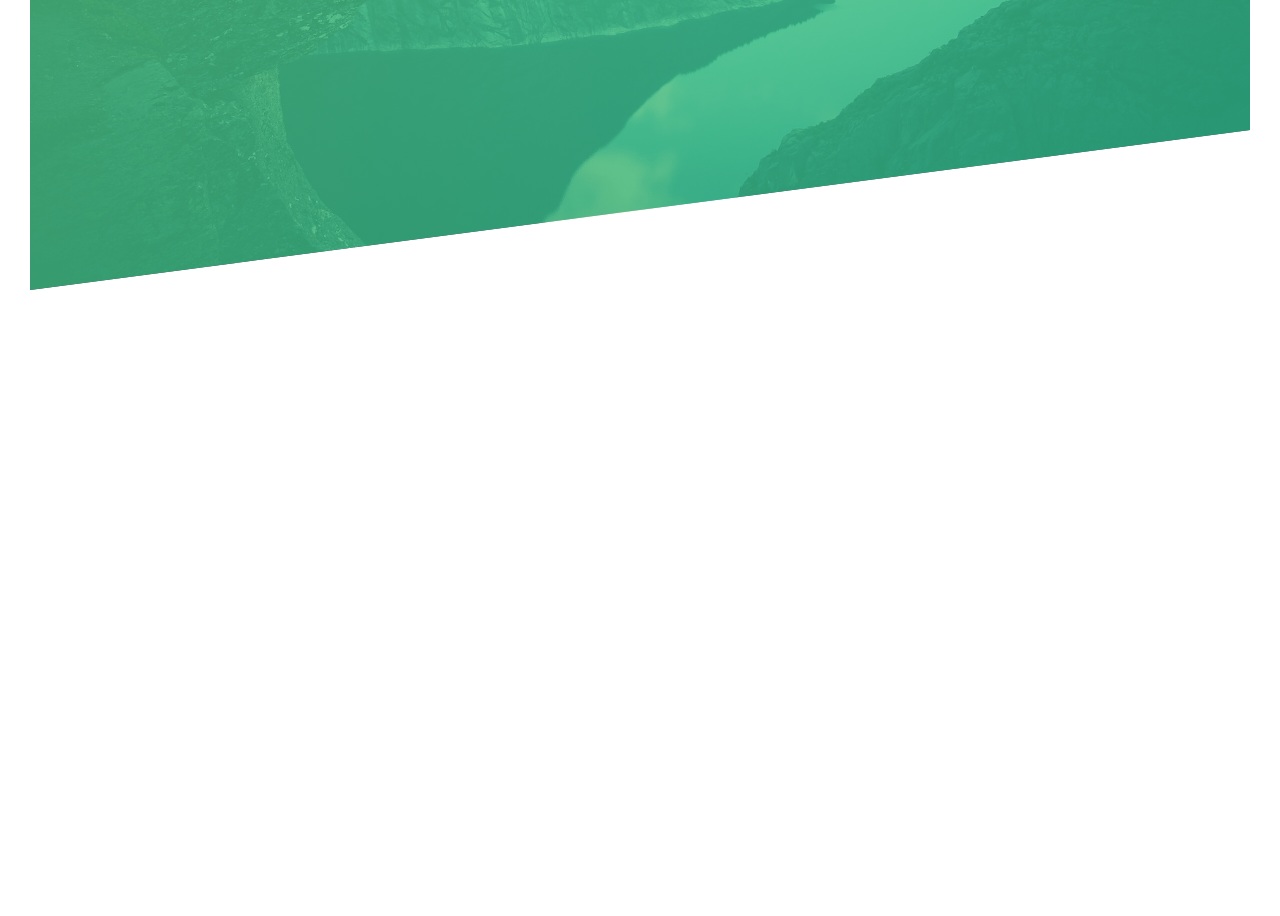
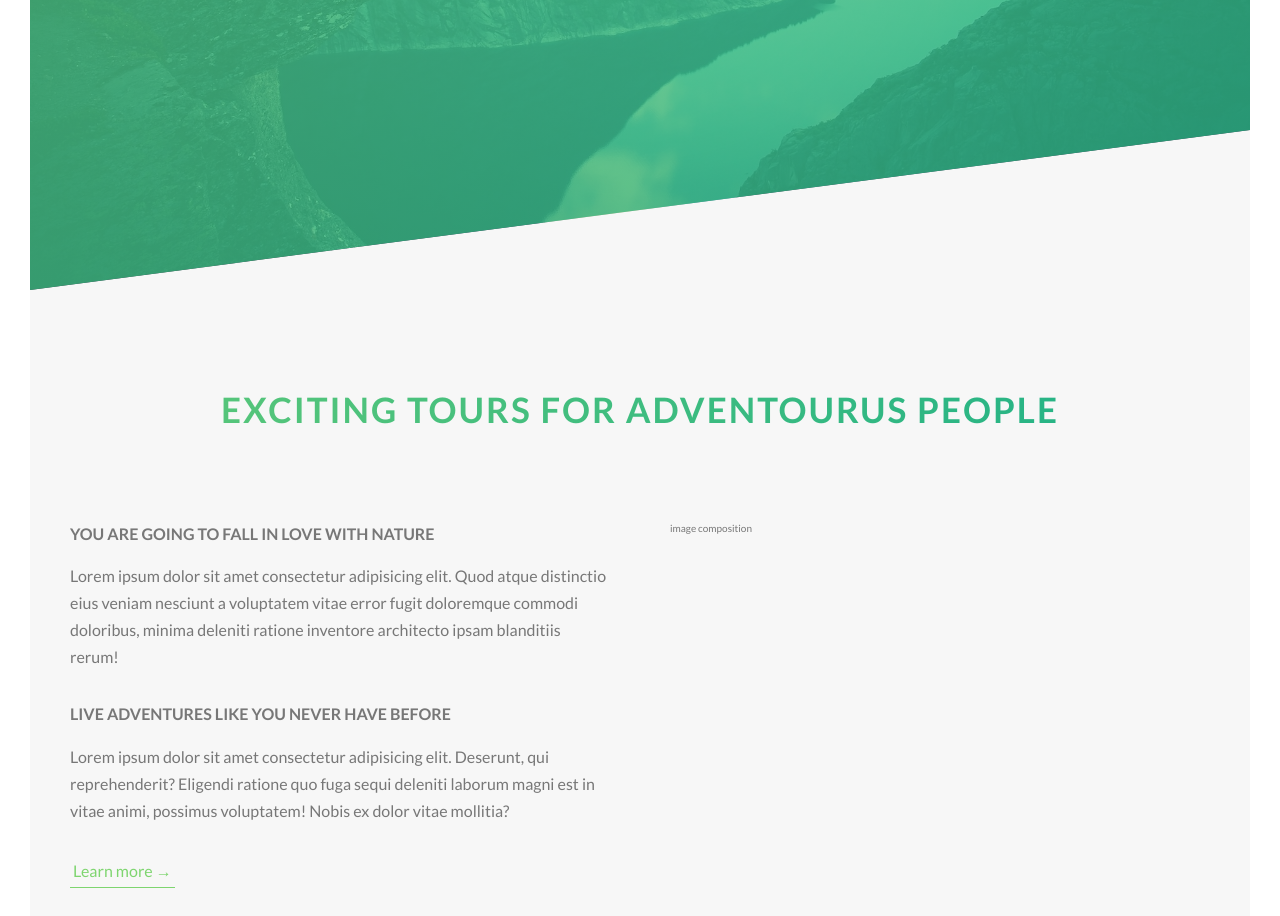
Before and after one commit to DavidNeiOs/natours, a React (Create React App) app: page / in a window 1280 px wide. Shown: the part 500-1416 px from the top of the page. Before the commit the page ends 820 px from the top, so only its background shows below. Built offline with nearby package versions, Linux system fonts and the light colour scheme.

Commit message:
text in about section

```diff
--- a/src/App.js
+++ b/src/App.js
@@ -23,6 +23,44 @@
           </a>
         </div>
       </header>
+
+      <main>
+        <section className="section-about">
+          <div className="u-center-text u-margin-bottom-big">
+            <h2 className="heading-secondary">
+              Exciting tours for adventourus people
+            </h2>
+          </div>
+
+          <div className="row">
+            <div className="col-1-of-2">
+              <h3 className="heading-tertiary u-margin-bottom-small">
+                You are going to fall in love with nature
+              </h3>
+              <p className="paragraph">
+                Lorem ipsum dolor sit amet consectetur adipisicing elit. Quod
+                atque distinctio eius veniam nesciunt a voluptatem vitae error
+                fugit doloremque commodi doloribus, minima deleniti ratione
+                inventore architecto ipsam blanditiis rerum!
+              </p>
+              <h3 className="heading-tertiary u-margin-bottom-small">
+                Live adventures like you never have before
+              </h3>
+              <p className="paragraph">
+                Lorem ipsum dolor sit amet consectetur adipisicing elit.
+                Deserunt, qui reprehenderit? Eligendi ratione quo fuga sequi
+                deleniti laborum magni est in vitae animi, possimus voluptatem!
+                Nobis ex dolor vitae mollitia?
+              </p>
+
+              <a href="#" className="btn-text">
+                Learn more &rarr;
+              </a>
+            </div>
+            <div className="col-1-of-2">image composition</div>
+          </div>
+        </section>
+      </main>
     </div>
   );
 }
--- a/src/sass/abstract/_variables.scss
+++ b/src/sass/abstract/_variables.scss
@@ -7,7 +7,12 @@
 $color-white: #fff;
 $color-black: #000;
 
+$color-grey-light-1: #f7f7f7;
+
 // GRID
 $grid-width: 114rem;
 $gutter-vertical: 8rem;
 $gutter-horizontal: 6rem;
+
+// FONT
+$default-font-size: 1.6rem;
--- a/src/sass/base/_typography.scss
+++ b/src/sass/base/_typography.scss
@@ -35,3 +35,34 @@
     animation: moveInRight 1s ease-out;
   }
 }
+
+.heading-secondary {
+  font-size: 3.5rem;
+  text-transform: uppercase;
+  font-weight: 700;
+  background-image: linear-gradient(to right, $color-primary-light, $color-primary-dark);
+  display: inline-block;
+  background-clip: text;
+  color: transparent;
+  letter-spacing: 2px;
+  transition: all .2s;
+
+  &:hover {
+    transform: skewY(2deg) skewX(15deg) scale(1.1);
+    text-shadow: .5rem 1rem 2rem rgba($color-black, .2);
+  }
+}
+
+.heading-tertiary {
+  font-size: $default-font-size;
+  font-weight: 700;
+  text-transform: uppercase;
+}
+
+.paragraph {
+  font-size: $default-font-size;
+
+  &:not(:last-child) {
+    margin-bottom: 3rem;
+  }
+}
--- a/src/sass/base/_utilities.scss
+++ b/src/sass/base/_utilities.scss
@@ -0,0 +1,15 @@
+.u-center-text {
+  text-align: center;
+}
+
+.u-margin-bottom-big {
+  margin-bottom: 8rem;
+}
+
+.u-margin-bottom-medium {
+  margin-bottom: 4rem;
+}
+
+.u-margin-bottom-small {
+  margin-bottom: 1.5rem;
+}
--- a/src/sass/components/_button.scss
+++ b/src/sass/components/_button.scss
@@ -51,3 +51,28 @@
     animation-fill-mode: backwards;
   }
 }
+
+.btn-text {
+  &:link,
+  &:visited {
+    font-size: $default-font-size;
+    color: $color-primary;
+    display: inline-block;
+    text-decoration: none;
+    border-bottom: 1px solid $color-primary;
+    padding: 3px;
+    transition: all .2s;
+  }
+
+  &:hover{
+    background-color: $color-primary;
+    color: $color-white;
+    box-shadow: 0 1rem 2rem rgba($color-black, 0.15);
+    transform: translateY(-2px);
+  }
+
+  &::active {
+    box-shadow: 0 .5rem 1rem rgba($color-black, 0.15);
+    transform: translateY(0px);
+  }
+}
--- a/src/sass/main.scss
+++ b/src/sass/main.scss
@@ -10,5 +10,6 @@
 @import "components/button";
 
 @import "layout/header";
+@import "layout/grid";
 
 @import "pages/home";
--- a/src/sass/pages/_home.scss
+++ b/src/sass/pages/_home.scss
@@ -0,0 +1,5 @@
+.section-about {
+  background-color: $color-grey-light-1;
+  padding: 25rem 0;
+  margin-top: -20vh;
+}
```
